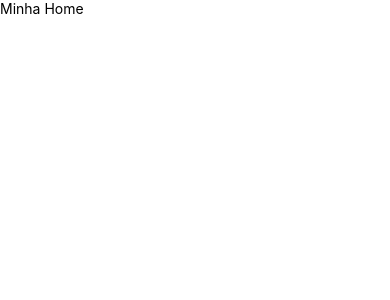
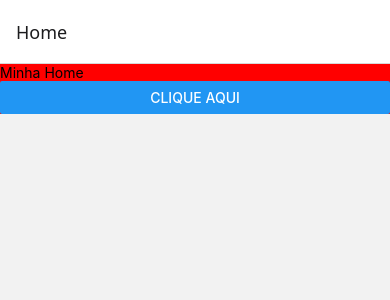
Before and after one commit to felipealvx/drinks-app-mobile, a React Native app: screen /Home in a window 390 px wide. Shown: the top 300 px of the page. Built offline with nearby package versions, Linux system fonts and the light colour scheme.

Commit message:
continuidade

```diff
--- a/src/App.tsx
+++ b/src/App.tsx
@@ -1,11 +1,13 @@
 import { StatusBar } from 'expo-status-bar';
 import { SafeAreaView, StyleSheet, Text, View } from 'react-native';
 import { Home } from './screens/Home';
+import { NavigationContainer } from '@react-navigation/native';
+import { Routes } from './routers';
 
 export default function App() {
   return (
-    <SafeAreaView>
-      <Home />
-    </SafeAreaView>
+      <NavigationContainer>
+        <Routes />
+      </NavigationContainer>
   );
 }
--- /dev/null
+++ b/src/routers/index.tsx
@@ -0,0 +1,19 @@
+import { createStackNavigator } from "@react-navigation/stack";
+import { Home } from "../screens/Home";
+import { Details } from "../screens/Details";
+
+export type AppStackParamList = {
+    Home: undefined;
+    Details: undefined;
+};
+
+const AppStack = createStackNavigator();
+
+export const Routes = () => {
+    return (
+        <AppStack.Navigator initialRouteName="Home">
+            <AppStack.Screen name="Home" component={Home} />
+            <AppStack.Screen name="Details" component={Details} />
+        </AppStack.Navigator>
+    );
+};
--- a/src/screens/Home/index.tsx
+++ b/src/screens/Home/index.tsx
@@ -1,9 +1,10 @@
-import { View, Text } from "react-native"
+import { View, Text, Button } from "react-native"
 
-export const Home = () => {
+export const Home = ({ navigation }) => {
     return(
-        <View>
+        <View style={{ backgroundColor: "red" }}>
             <Text>Minha Home</Text>
+            <Button title="Clique Aqui" onPress={() => navigation.navigate("Details")} />
         </View>
     )
 }
```
Also changed, not shown: package.json (+7 -1 lines), 1 other file (tests, documents, lock files or other folders).
